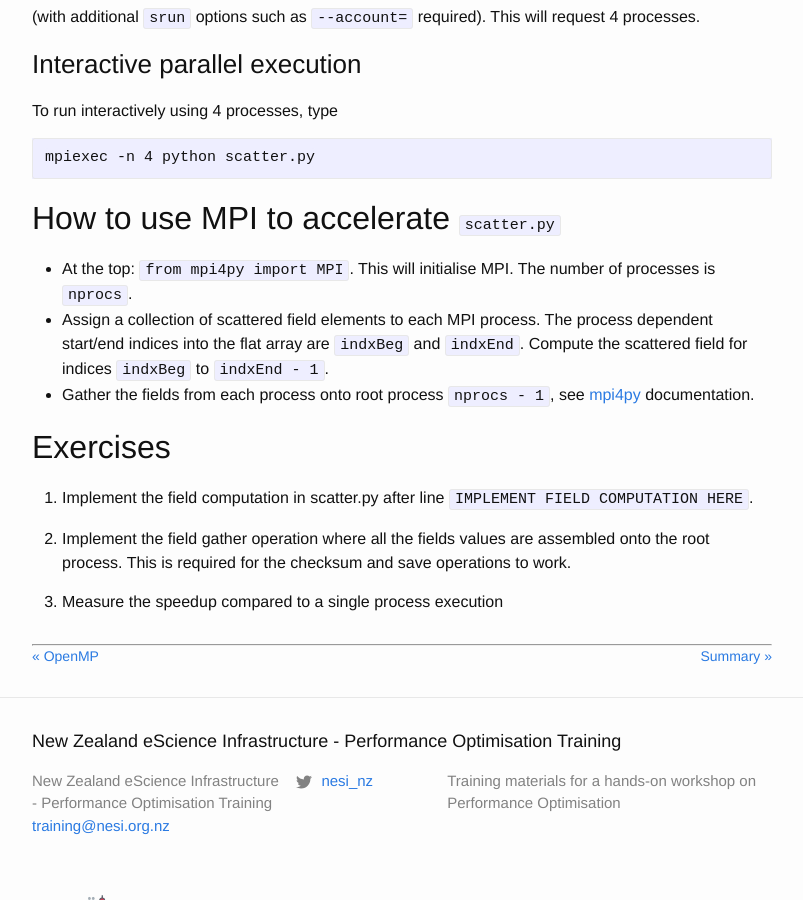
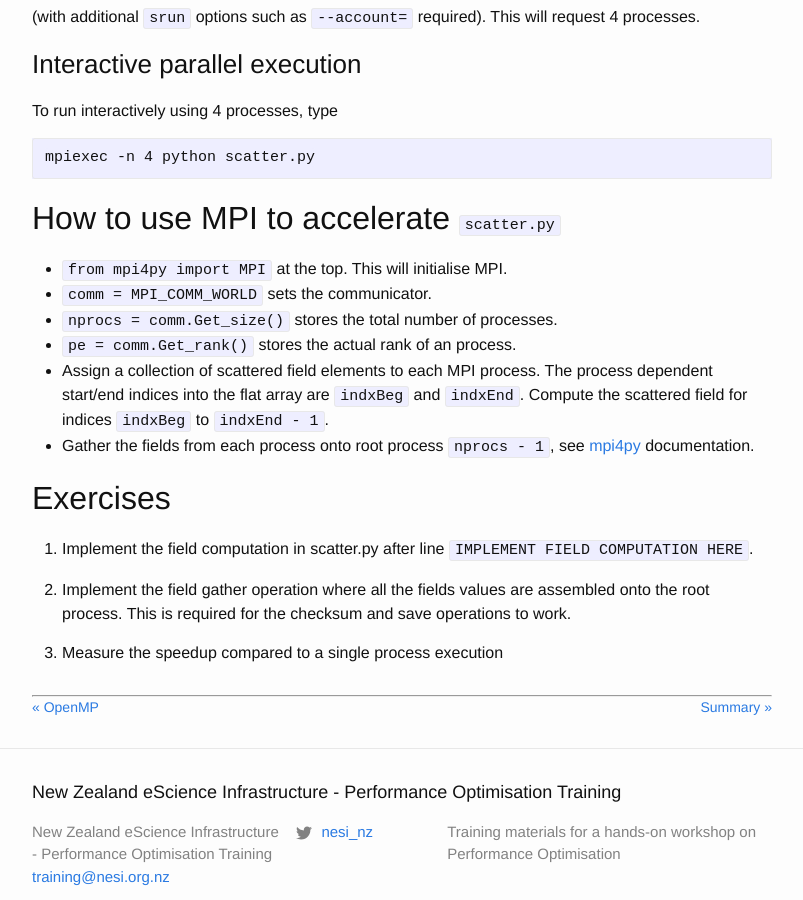
Before and after one commit to nesi/perf-training, a Jekyll site: the page built from _lessons/python-scatter/05-mpi.md, in a window 1280 px wide and 900 px high, scrolled down 2742 px. Shown: the whole window, without its empty margins (238-1041 px from the left). Built offline with Jekyll 4.4.1, drawn with Linux system fonts in a browser that asks for light colours.

Commit message:
MPI: use more examples of implementation

```diff
--- a/_lessons/python-scatter/05-mpi.md
+++ b/_lessons/python-scatter/05-mpi.md
@@ -69,7 +69,10 @@ mpiexec -n 4 python scatter.py
 
 ## How to use MPI to accelerate `scatter.py`
 
- * At the top: `from mpi4py import MPI`. This will initialise MPI. The number of processes is `nprocs`.
+ * `from mpi4py import MPI` at the top. This will initialise MPI.
+ * `comm = MPI_COMM_WORLD` sets the communicator.
+ * `nprocs = comm.Get_size()` stores the total number of processes.
+ * `pe = comm.Get_rank()` stores the actual rank of an process.
  * Assign a collection of scattered field elements to each MPI process. The process dependent start/end indices into the flat array are `indxBeg` and `indxEnd`. Compute the scattered field for indices `indxBeg` to `indxEnd - 1`.
  * Gather the fields from each process onto root process `nprocs - 1`, see [mpi4py](https://info.gwdg.de/~ceulig/docs-dev/doku.php?id=en:services:application_services:high_performance_computing:mpi4py) documentation.
 
```
